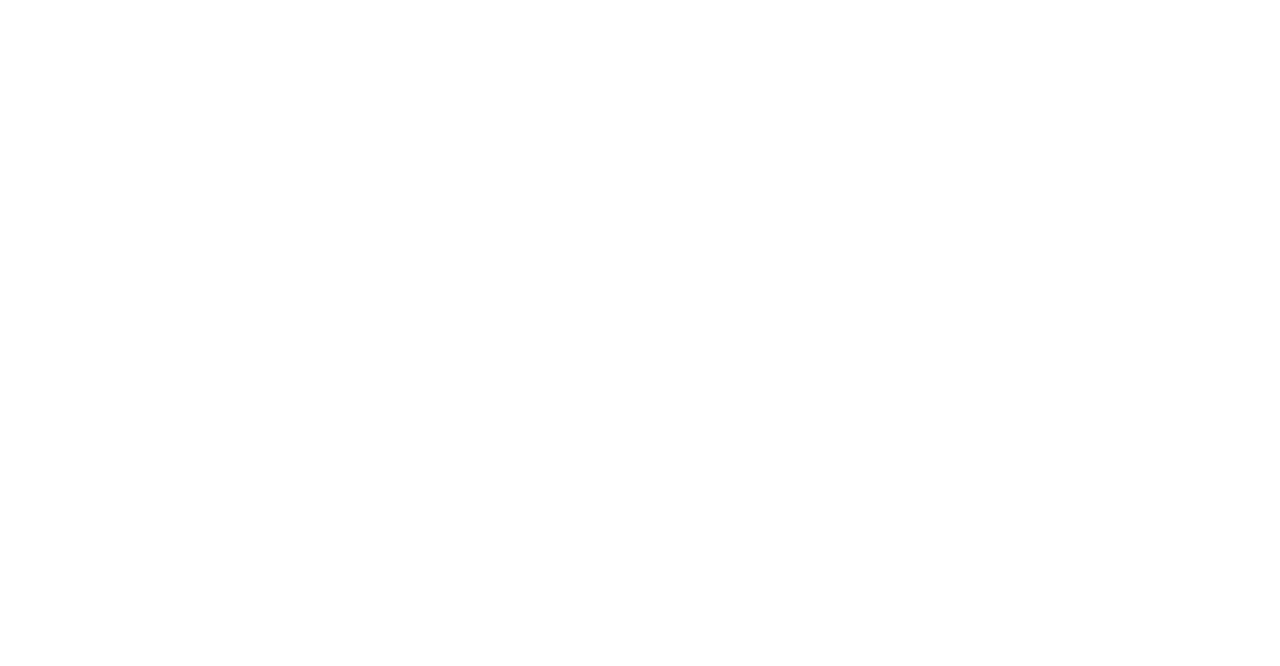
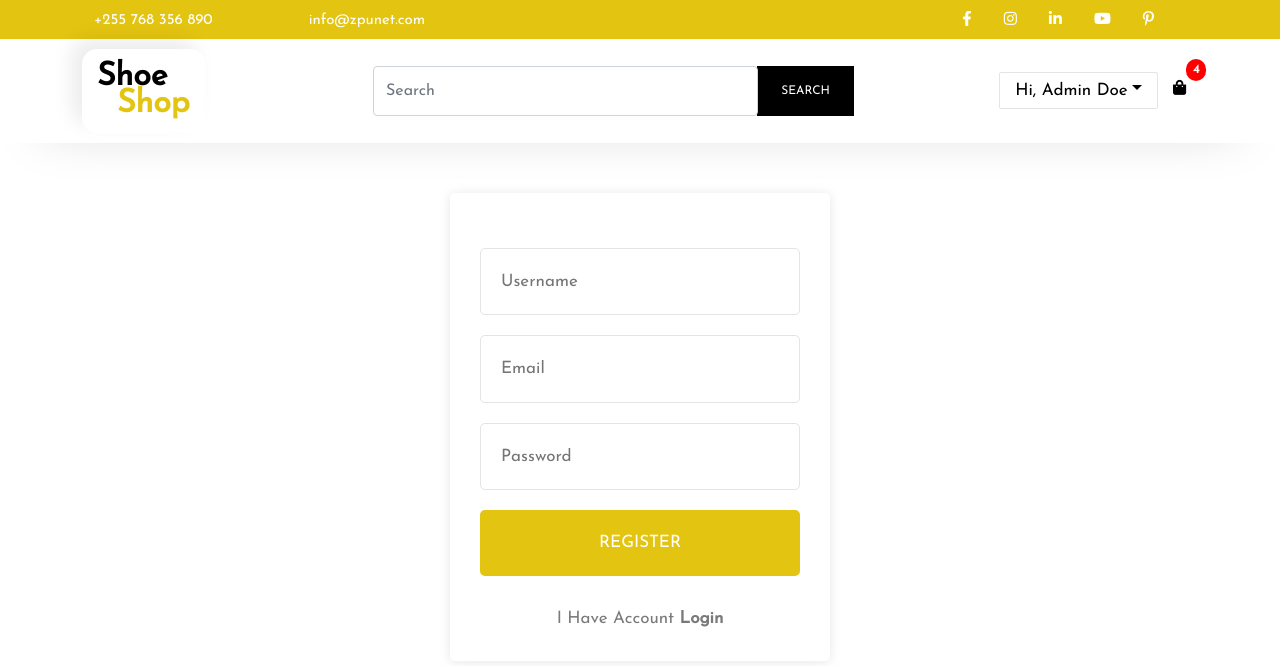
Before and after one commit to afsar-uddin/shoe-shop, a React (Create React App) app: page /register in a window 1280 px wide. Before the commit this address had no page. Shown: the top 666 px of the page. Built offline with nearby package versions, Linux system fonts and the light colour scheme.

Commit message:
login and register page

```diff
--- a/src/App.css
+++ b/src/App.css
@@ -56,6 +56,12 @@ body {
   /* Header */
   .header {
     padding: 10px 0px 10px 0px;
+    box-shadow: rgb(0 0 0 / 35%) 0px 25px 50px -44px;
+}
+  .navbar-brand {
+    box-shadow: -10px -10px 20px 0px rgb(0 0 0 / 8%);
+    padding: 15px;
+    border-radius: 15px;
   }
   .navbar-brand img {
     width: 60%;
@@ -63,7 +69,8 @@ body {
   .navbar-brand span {
     display: block;
     font-weight: bold;
-    line-height: 16px;
+    line-height: 27px;
+    font-size: 32px;
 }
 .navbar-brand span:last-child {
     margin-left: 20px;
--- a/src/App.js
+++ b/src/App.js
@@ -9,6 +9,8 @@ import {
 } from "react-router-dom";
 import Home from "./Pages/Home";
 import SingleProduct from "./Pages/SingleProduct";
+import Login from "./Pages/Login";
+import Register from "./Pages/Register";
 
 function App() {
   return (
@@ -17,6 +19,8 @@ function App() {
         <Routes>
           <Route path="/" element={<Home />} />
           <Route path="/products/:id" element={<SingleProduct />} />
+          <Route path="/login/" element={<Login />} />
+          <Route path="/register/" element={<Register />} />
 
         </Routes>
       </BrowserRouter>
--- /dev/null
+++ b/src/Pages/Login.js
@@ -0,0 +1,25 @@
+import React from "react";
+import { Link } from "react-router-dom";
+import Header from "./../components/Header";
+
+const Login = () => {
+    window.scrollTo(0, 0);
+
+    return (
+        <>
+            <Header />
+            <div className="container d-flex flex-column justify-content-center align-items-center login-center">
+                <form className="Login col-md-8 col-lg-4 col-11">
+                    <input type="email" placeholder="Email" />
+                    <input type="password" placeholder="Password" />
+                    <button type="submit">Login</button>
+                    <p>
+                        <Link to={"/register"}>Create Account</Link>
+                    </p>
+                </form>
+            </div>
+        </>
+    );
+};
+
+export default Login;
--- /dev/null
+++ b/src/Pages/Register.js
@@ -0,0 +1,29 @@
+import React from "react";
+import { Link } from "react-router-dom";
+import Header from "./../components/Header";
+
+const Register = () => {
+    window.scrollTo(0, 0);
+
+    return (
+        <>
+            <Header />
+            <div className="container d-flex flex-column justify-content-center align-items-center login-center">
+                <form className="Login col-md-8 col-lg-4 col-11">
+                    <input type="text" placeholder="Username" />
+                    <input type="email" placeholder="Email" />
+                    <input type="password" placeholder="Password" />
+
+                    <button type="submit">Register</button>
+                    <p>
+                        <Link to={"/login"}>
+                            I Have Account <strong>Login</strong>
+                        </Link>
+                    </p>
+                </form>
+            </div>
+        </>
+    );
+};
+
+export default Register;
--- a/src/Pages/SingleProduct.js
+++ b/src/Pages/SingleProduct.js
@@ -7,6 +7,7 @@ import Message from '../components/LoadingError/Error';
 import products from "../data/ProductItem";
 
 const SingleProduct = () => {
+    window.scrollTo(0, 0);
     const { id } = useParams();
     const product = products.find((p) => p._id === (id));
 
```
